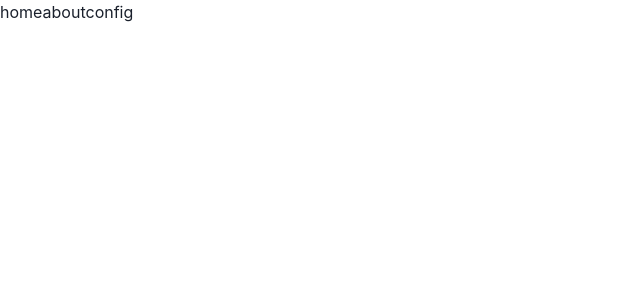
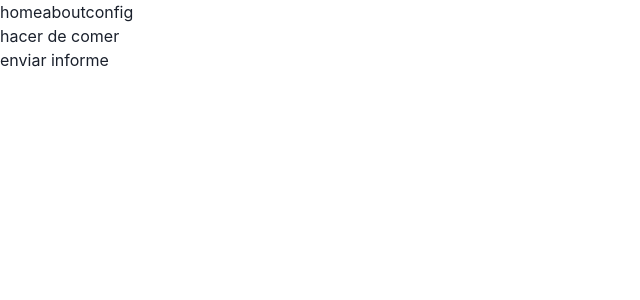
Before and after one commit to Lopez089/practical_React_App, a React (Vite) app: page / in a window 1280 px wide. Shown: the top 300 px of the page, without its empty margins (0-640 px from the left). Built offline with nearby package versions, Linux system fonts and the light colour scheme.

Commit message:
feat create state global

```diff
--- /dev/null
+++ b/src/components/coreNote/coreNote.tsx
@@ -0,0 +1,19 @@
+import React from 'react'
+import { useSelector } from 'react-redux'
+
+export const CoreNote = () => {
+  const notes = useSelector((state: RootState) => state.tasks)
+  return (
+    <>
+      {
+        notes.map((note) => (
+          <div key={note.id}>
+            <h2>{note.task}</h2>
+          </div>
+        )
+        )
+      }
+    </>
+
+  )
+}
--- a/src/components/formSignIn/formSignIn.tsx
+++ b/src/components/formSignIn/formSignIn.tsx
@@ -4,7 +4,11 @@ import { FiGithub, FiLinkedin } from 'react-icons/fi'
 import { RiGoogleLine } from 'react-icons/ri'
 import { IconContext } from 'react-icons'
 
-export const FormSingIn = () => {
+interface signIn {
+  handleSingIn: () => string | undefined
+}
+
+export const FormSingIn = ({ handleSingIn }: signIn) => {
   return (
     <Box
       as='section'
@@ -14,7 +18,6 @@ export const FormSingIn = () => {
     >
       <Box
         as='form'
-        action=""
         display='grid'
         gap='1rem'
       >
@@ -22,7 +25,7 @@ export const FormSingIn = () => {
           <label htmlFor="username-input">Username</label>
           <Input
             id="username-input"
-            type="text"
+            type="email"
             name="username"
             placeholder="daniel123@gmail.com"
             focusBorderColor='#FD8369'
@@ -42,6 +45,7 @@ export const FormSingIn = () => {
           bg='#FD8369'
           color='white'
           _hover={{ bg: '#e36346' }}
+          onClick={() => handleSingIn()}
         >
           SignIn
         </Button>
--- a/src/components/index.ts
+++ b/src/components/index.ts
@@ -2,5 +2,6 @@ import { Nav } from './nav/nav'
 import { Main } from './main/main'
 import { Container } from './container/container'
 import { FormSingIn } from './formSignIn/formSignIn'
+import { CoreNote } from './coreNote/coreNote'
 
-export { Nav, Main, Container, FormSingIn }
+export { Nav, Main, Container, FormSingIn, CoreNote }
--- /dev/null
+++ b/src/constant/index.ts
@@ -0,0 +1,16 @@
+import { IstateInitial } from '../interface/index'
+
+export const stateInitial: Array<IstateInitial> = [
+  {
+    id: 234234,
+    task: 'hacer de comer',
+    folder: 'hogar',
+    idDone: false
+  },
+  {
+    id: 234235,
+    task: 'enviar informe',
+    folder: 'hogar',
+    idDone: false
+  }
+]
--- a/src/features/tasks/taksSlice.ts
+++ b/src/features/tasks/taksSlice.ts
@@ -1,8 +1,9 @@
 import { createSlice } from '@reduxjs/toolkit'
+import { stateInitial } from '../../constant/index'
 
 export const taskSlice = createSlice({
   name: 'task',
-  initialState: [1, 2],
+  initialState: stateInitial,
   reducers: {
 
   }
--- a/src/interface/index.ts
+++ b/src/interface/index.ts
@@ -1,4 +1,5 @@
 import { main } from './main'
 import { container } from './container'
+import { IstateInitial } from './initialState'
 
-export type { main, container }
+export type { main, container, IstateInitial }
--- /dev/null
+++ b/src/interface/initialState.ts
@@ -0,0 +1,6 @@
+export interface IstateInitial {
+    id: number,
+    task: string,
+    folder: 'hogar' | 'trabajo',
+    idDone: boolean
+}
--- a/src/pages/home/home.tsx
+++ b/src/pages/home/home.tsx
@@ -1,5 +1,6 @@
 import React from 'react'
 import { Link } from 'react-router-dom'
+import { CoreNote } from '../../components/index'
 
 export const Home = () => {
   return (
@@ -7,6 +8,9 @@ export const Home = () => {
       home
       <Link to="/about">about</Link>
       <Link to='/config'>config</Link>
+      <div>
+        <CoreNote />
+      </div>
     </>
   )
 }
--- a/src/pages/signIn/signIn.tsx
+++ b/src/pages/signIn/signIn.tsx
@@ -32,6 +32,12 @@ export const LayoutAuth = ({ children, img }: layoutAuth) => {
   )
 }
 
+const handleSignIn = () => {
+  console.log('a')
+
+  return 'asf'
+}
+
 export const SignIn = () => {
   return (
     <Box
@@ -58,7 +64,7 @@ export const SignIn = () => {
               </Link>
             </Text>
           </Flex>
-          <FormSingIn />
+          <FormSingIn handleSingIn={handleSignIn} />
         </LayoutAuth>
       </Main>
     </Box>
```
Also changed, not shown: 1 other file (tests, documents, lock files or other folders).
